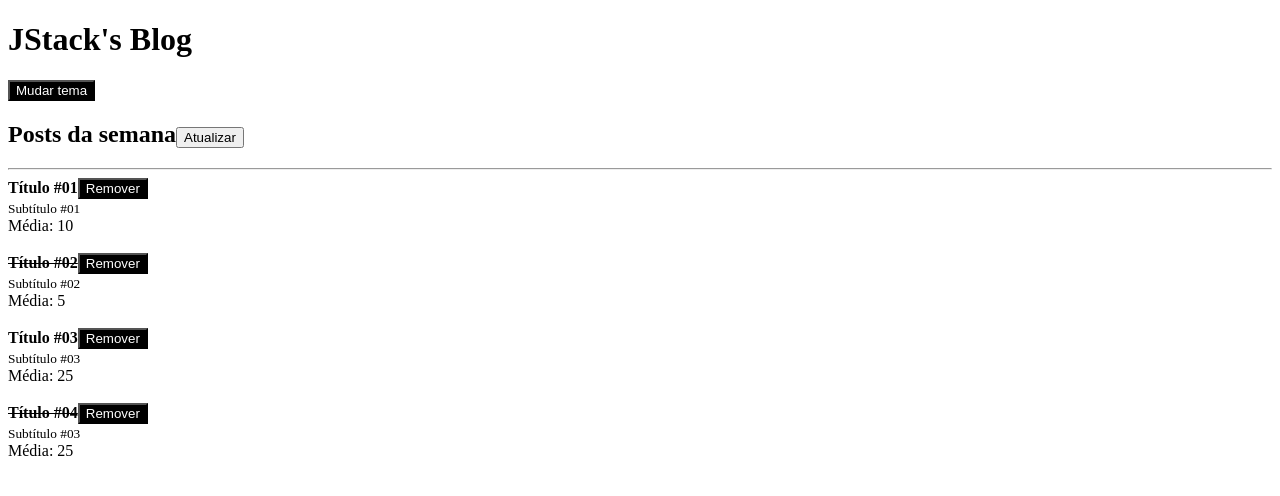
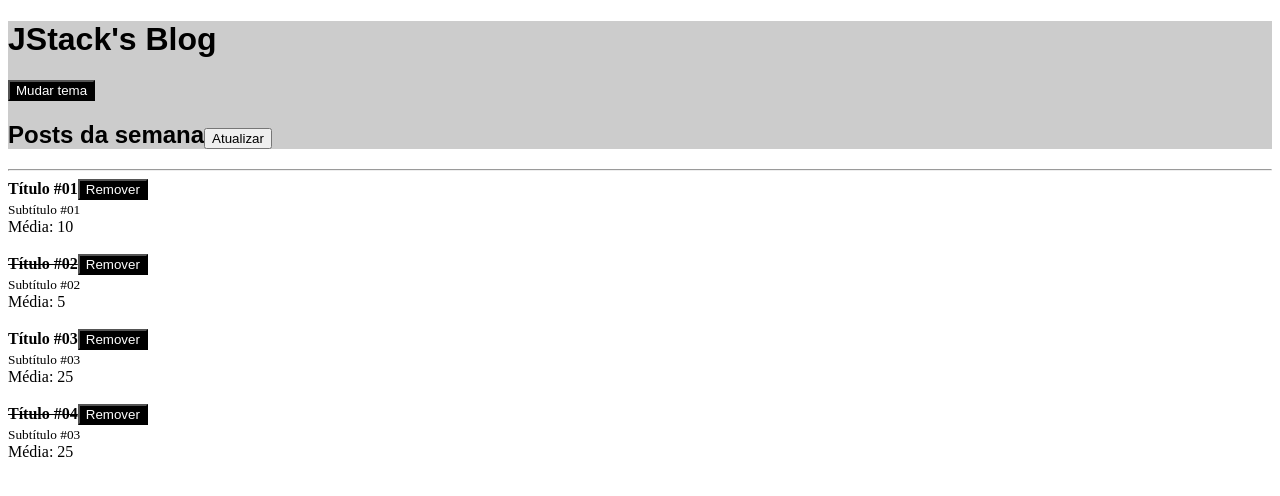
Before and after one commit to renatojfsantos/JStack-react-fundamentos, a React app: page / in a window 1280 px wide. Shown: the top 496 px of the page. Built offline with nearby package versions, Linux system fonts and the light colour scheme; the HTML template or start-up script is replaced by a standard one.

Commit message:
Inline styles

```diff
--- a/src/Header.js
+++ b/src/Header.js
@@ -7,13 +7,18 @@ export default function Header(props) {
   const { onToggleTheme } = useContext(ThemeContext);
 
   return(
-    <>
+    <div
+      style={{
+        background: "#CCC",
+        fontFamily: 'sans-serif',
+      }}
+    >
       <h1>{props.title}</h1>
       <Button onClick={onToggleTheme}>
         Mudar tema
       </Button>
       {props.children}
-    </>
+    </div>
   )
 }
 
```
